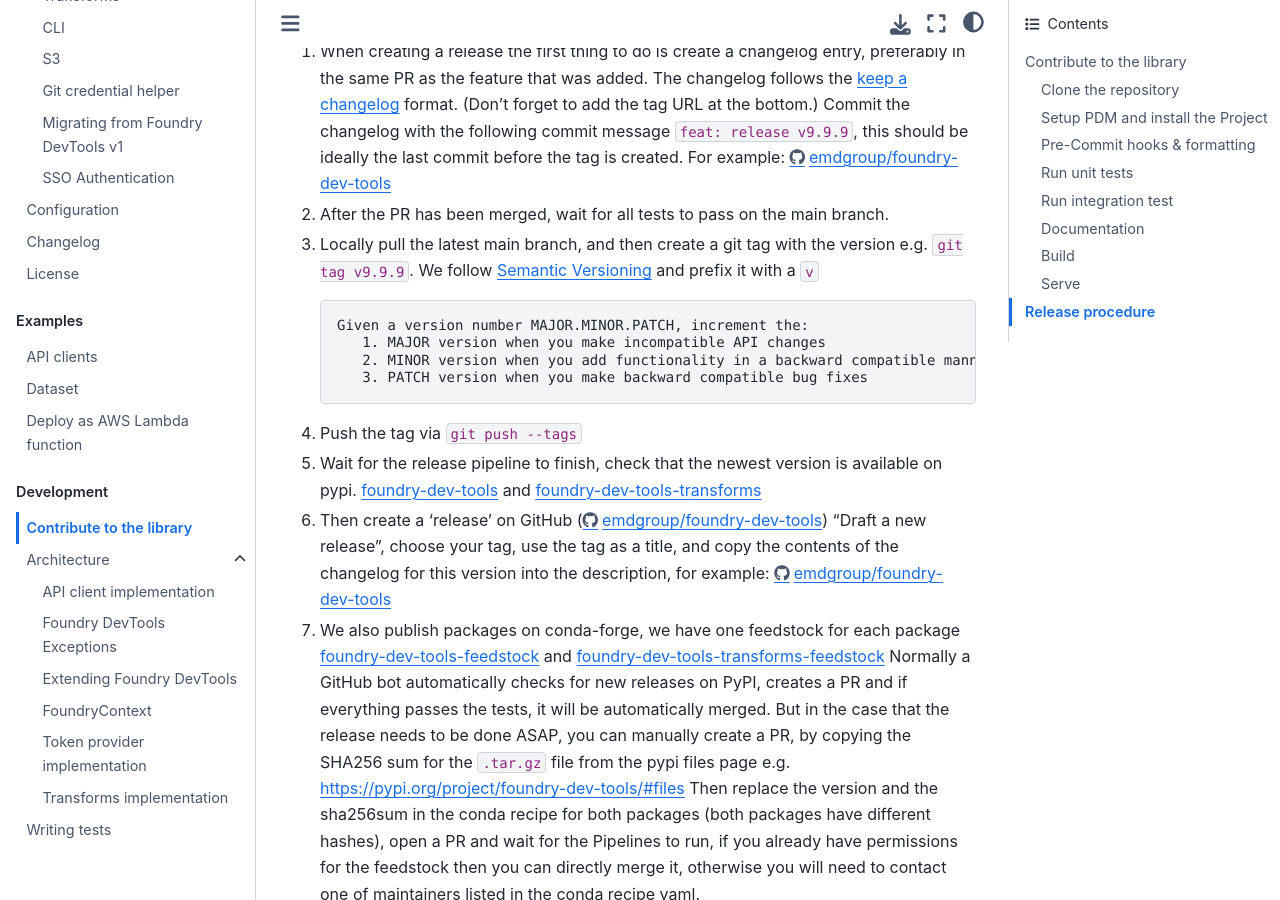
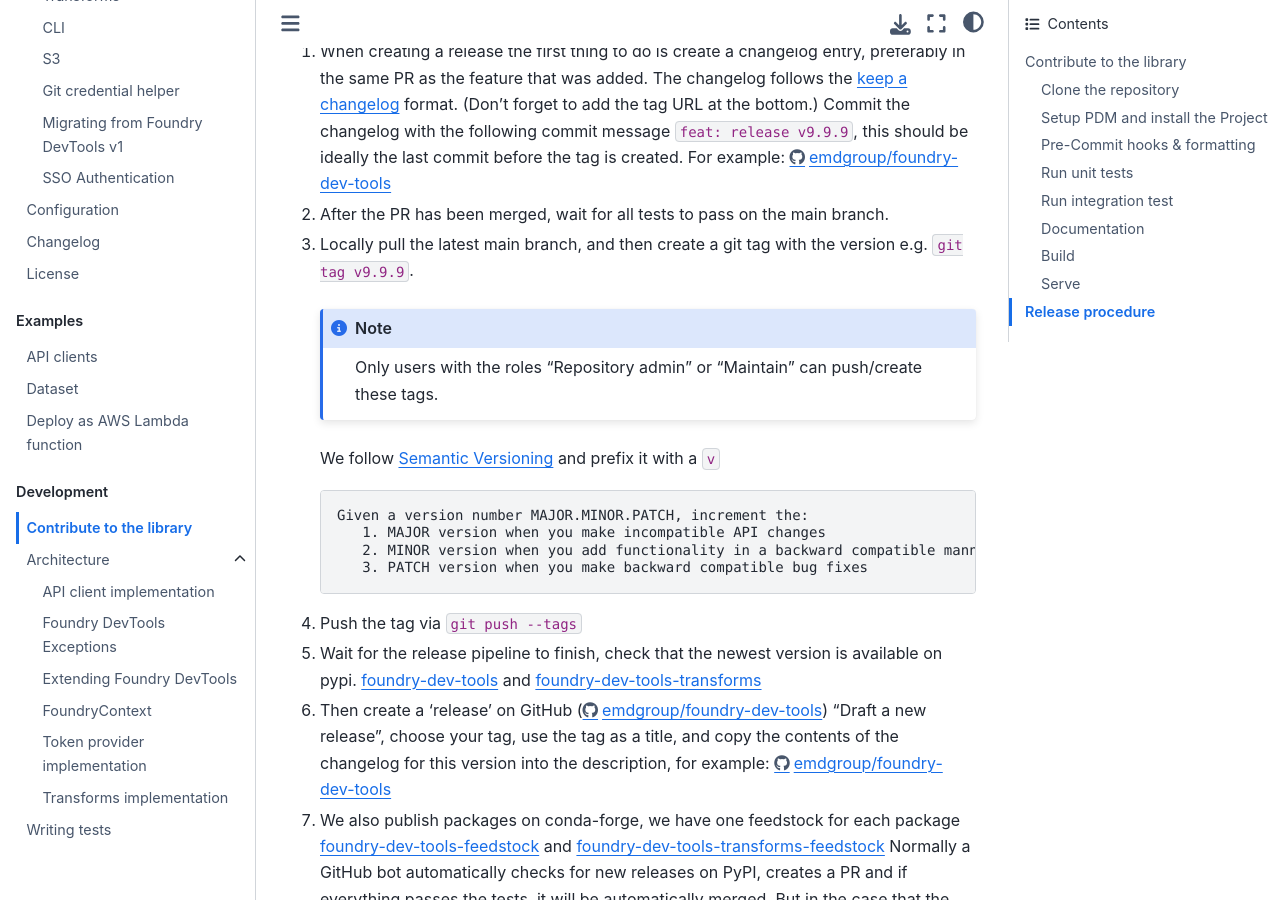
Before and after one commit to emdgroup/foundry-dev-tools, a Sphinx documentation site: the page built from docs/dev/contribute.md, in a window 1280 px wide and 900 px high, scrolled down 2807 px. Built offline with Sphinx 7.4.7 and the Sphinx Book theme 1.1.4, drawn with Linux system fonts in a browser that asks for light colours; pages that are not in the unit, such as notebooks, are missing from menus; the version number is read from the project's files by our own code.

Commit message:
docs: add note about tag creation rules

````diff
--- a/docs/dev/contribute.md
+++ b/docs/dev/contribute.md
@@ -127,6 +127,10 @@ pdm run live
 2. After the PR has been merged, wait for all tests to pass on the main branch.
 
 3. Locally pull the latest main branch, and then create a git tag with the version e.g. `git tag v9.9.9`.
+   ```{note}
+   Only users with the roles "Repository admin" or "Maintain" can push/create these tags.
+   ```
+
    We follow [Semantic Versioning](https://semver.org/spec/v2.0.0.html) and prefix it with a `v`
    ```text
    Given a version number MAJOR.MINOR.PATCH, increment the:
````
